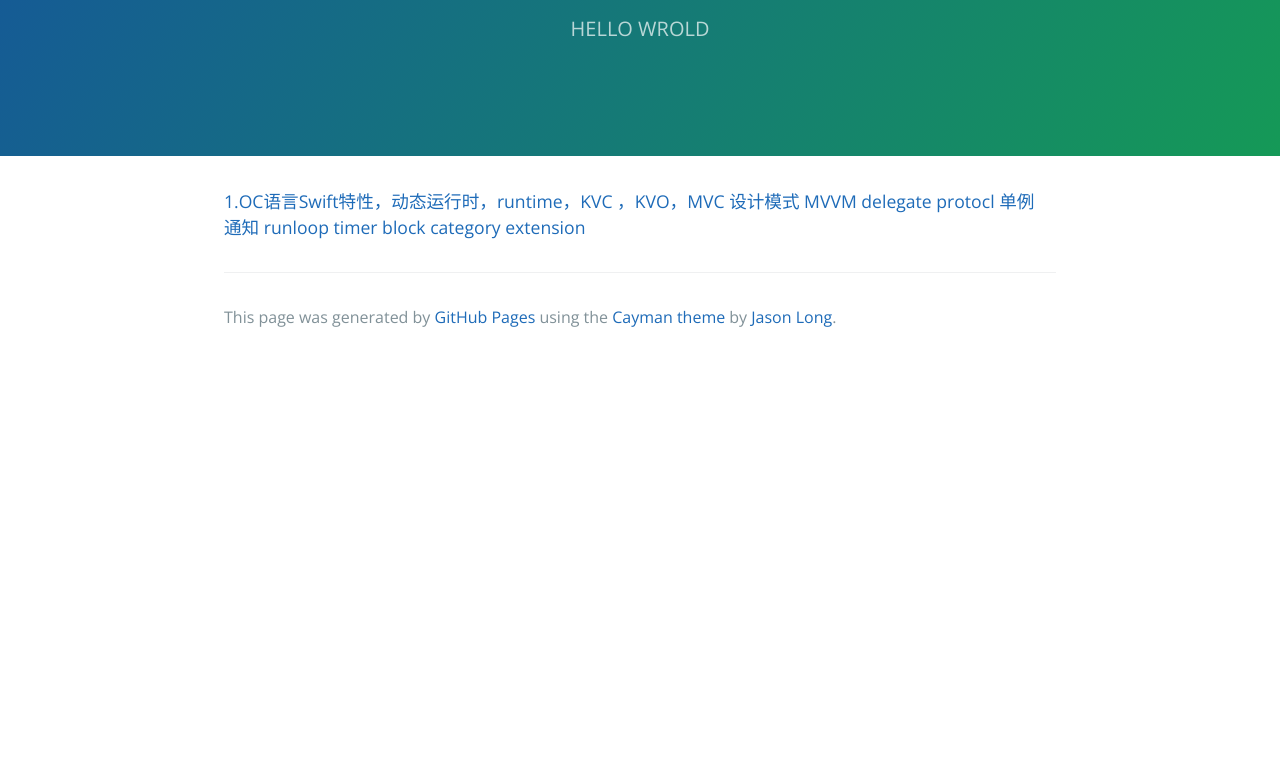
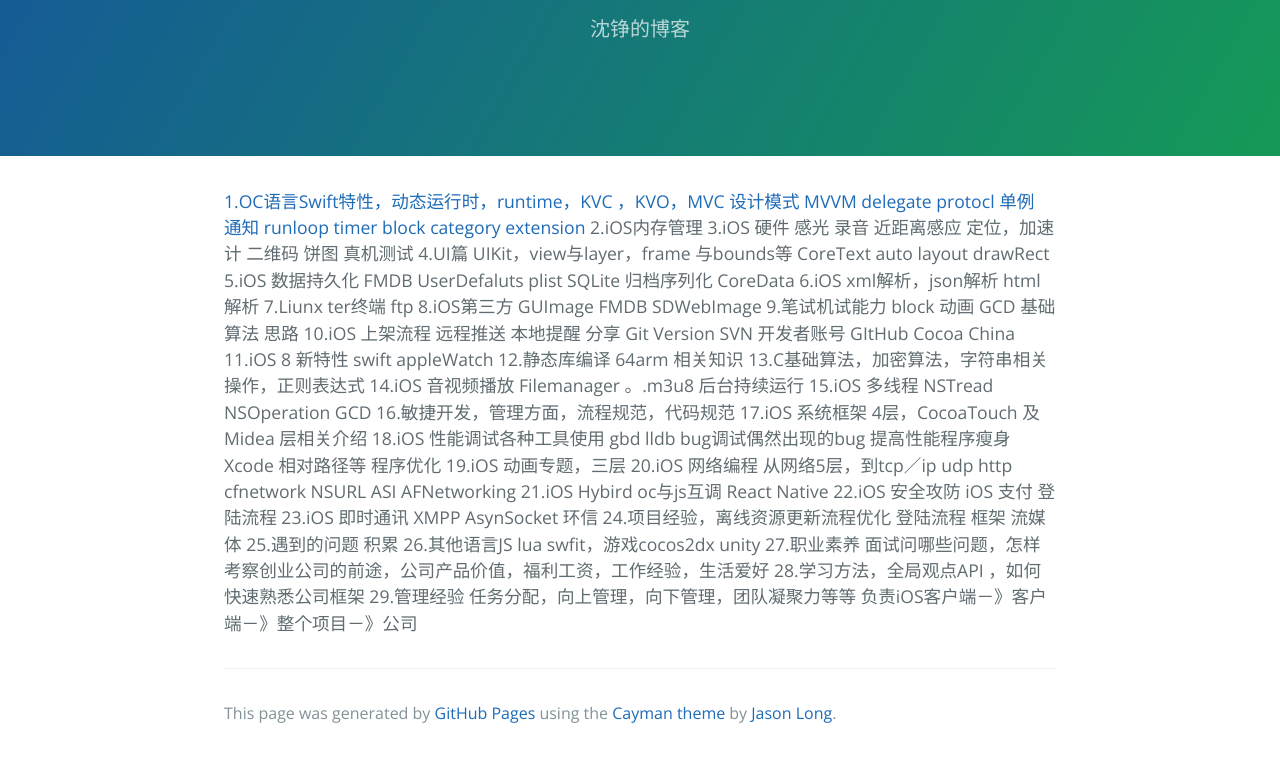
Before and after one commit to mr-shen/mr-shen.github.io, a plain HTML site: page index.html in a window 1280 px wide. Shown: the part 161-918 px from the top of the page. Before the commit the page ends 800 px from the top, so only its background shows below. Drawn offline with nearby package versions, Linux system fonts and the light colour scheme.

Commit message:
Replace master branch with page content via GitHub

```diff
--- a/index.html
+++ b/index.html
@@ -12,11 +12,39 @@
   <body>
     <section class="page-header">
       <h1 class="project-name">Mr-shen.GitHub.io</h1>
-      <h2 class="project-tagline">HELLO WROLD</h2>
+      <h2 class="project-tagline">沈铮的博客 </h2>
     </section>
 
     <section class="main-content">
-      <p><a href="http://blog.csdn.net/wild6/article/details/45480097">1.OC语言Swift特性，动态运行时，runtime，KVC ，KVO，MVC 设计模式 MVVM delegate protocl 单例 通知 runloop timer block category extension</a></p>
+      <p><a href="http://blog.csdn.net/wild6/article/details/45480097">1.OC语言Swift特性，动态运行时，runtime，KVC ，KVO，MVC 设计模式 MVVM delegate protocl 单例 通知 runloop timer block category extension</a>
+2.iOS内存管理
+3.iOS 硬件 感光 录音 近距离感应 定位，加速计 二维码 饼图 真机测试
+4.UI篇 UIKit，view与layer，frame 与bounds等 CoreText auto layout drawRect
+5.iOS 数据持久化 FMDB UserDefaluts plist SQLite 归档序列化 CoreData
+6.iOS xml解析，json解析 html解析
+7.Liunx ter终端 ftp
+8.iOS第三方 GUImage FMDB SDWebImage
+9.笔试机试能力 block 动画 GCD 基础算法 思路
+10.iOS 上架流程 远程推送 本地提醒 分享 Git Version SVN 开发者账号 GItHub Cocoa China
+11.iOS 8 新特性 swift appleWatch
+12.静态库编译 64arm 相关知识
+13.C基础算法，加密算法，字符串相关操作，正则表达式
+14.iOS 音视频播放 Filemanager 。.m3u8 后台持续运行
+15.iOS 多线程 NSTread NSOperation GCD
+16.敏捷开发，管理方面，流程规范，代码规范
+17.iOS 系统框架 4层，CocoaTouch 及Midea 层相关介绍
+18.iOS 性能调试各种工具使用 gbd lldb bug调试偶然出现的bug 提高性能程序瘦身 Xcode 相对路径等 程序优化
+19.iOS 动画专题，三层
+20.iOS 网络编程 从网络5层，到tcp／ip udp http cfnetwork NSURL ASI AFNetworking
+21.iOS Hybird oc与js互调 React Native
+22.iOS 安全攻防 iOS 支付 登陆流程
+23.iOS 即时通讯 XMPP AsynSocket 环信
+24.项目经验，离线资源更新流程优化 登陆流程 框架 流媒体
+25.遇到的问题 积累
+26.其他语言JS lua swfit，游戏cocos2dx unity
+27.职业素养 面试问哪些问题，怎样考察创业公司的前途，公司产品价值，福利工资，工作经验，生活爱好
+28.学习方法，全局观点API ，如何快速熟悉公司框架
+29.管理经验 任务分配，向上管理，向下管理，团队凝聚力等等 负责iOS客户端－》客户端－》整个项目－》公司</p>
 
       <footer class="site-footer">
 
--- a/params.json
+++ b/params.json
@@ -1 +1 @@
-{"name":"Mr-shen.GitHub.io","tagline":"HELLO WROLD","body":"[1.OC语言Swift特性，动态运行时，runtime，KVC ，KVO，MVC 设计模式 MVVM delegate protocl 单例 通知 runloop timer block category extension](http://blog.csdn.net/wild6/article/details/45480097)","google":"","note":"Don't delete this file! It's used internally to help with page regeneration."}
+{"name":"Mr-shen.GitHub.io","tagline":"沈铮的博客 ","body":"[1.OC语言Swift特性，动态运行时，runtime，KVC ，KVO，MVC 设计模式 MVVM delegate protocl 单例 通知 runloop timer block category extension](http://blog.csdn.net/wild6/article/details/45480097)\r\n2.iOS内存管理\r\n3.iOS 硬件 感光 录音 近距离感应 定位，加速计 二维码 饼图 真机测试\r\n4.UI篇 UIKit，view与layer，frame 与bounds等 CoreText auto layout drawRect\r\n5.iOS 数据持久化 FMDB UserDefaluts plist SQLite 归档序列化 CoreData\r\n6.iOS xml解析，json解析 html解析\r\n7.Liunx ter终端 ftp\r\n8.iOS第三方 GUImage FMDB SDWebImage\r\n9.笔试机试能力 block 动画 GCD 基础算法 思路\r\n10.iOS 上架流程 远程推送 本地提醒 分享 Git Version SVN 开发者账号 GItHub Cocoa China\r\n11.iOS 8 新特性 swift appleWatch\r\n12.静态库编译 64arm 相关知识\r\n13.C基础算法，加密算法，字符串相关操作，正则表达式\r\n14.iOS 音视频播放 Filemanager 。.m3u8 后台持续运行\r\n15.iOS 多线程 NSTread NSOperation GCD\r\n16.敏捷开发，管理方面，流程规范，代码规范\r\n17.iOS 系统框架 4层，CocoaTouch 及Midea 层相关介绍\r\n18.iOS 性能调试各种工具使用 gbd lldb bug调试偶然出现的bug 提高性能程序瘦身 Xcode 相对路径等 程序优化\r\n19.iOS 动画专题，三层\r\n20.iOS 网络编程 从网络5层，到tcp／ip udp http cfnetwork NSURL ASI AFNetworking\r\n21.iOS Hybird oc与js互调 React Native\r\n22.iOS 安全攻防 iOS 支付 登陆流程\r\n23.iOS 即时通讯 XMPP AsynSocket 环信\r\n24.项目经验，离线资源更新流程优化 登陆流程 框架 流媒体\r\n25.遇到的问题 积累\r\n26.其他语言JS lua swfit，游戏cocos2dx unity\r\n27.职业素养 面试问哪些问题，怎样考察创业公司的前途，公司产品价值，福利工资，工作经验，生活爱好\r\n28.学习方法，全局观点API ，如何快速熟悉公司框架\r\n29.管理经验 任务分配，向上管理，向下管理，团队凝聚力等等 负责iOS客户端－》客户端－》整个项目－》公司\r\n","google":"","note":"Don't delete this file! It's used internally to help with page regeneration."}
```
